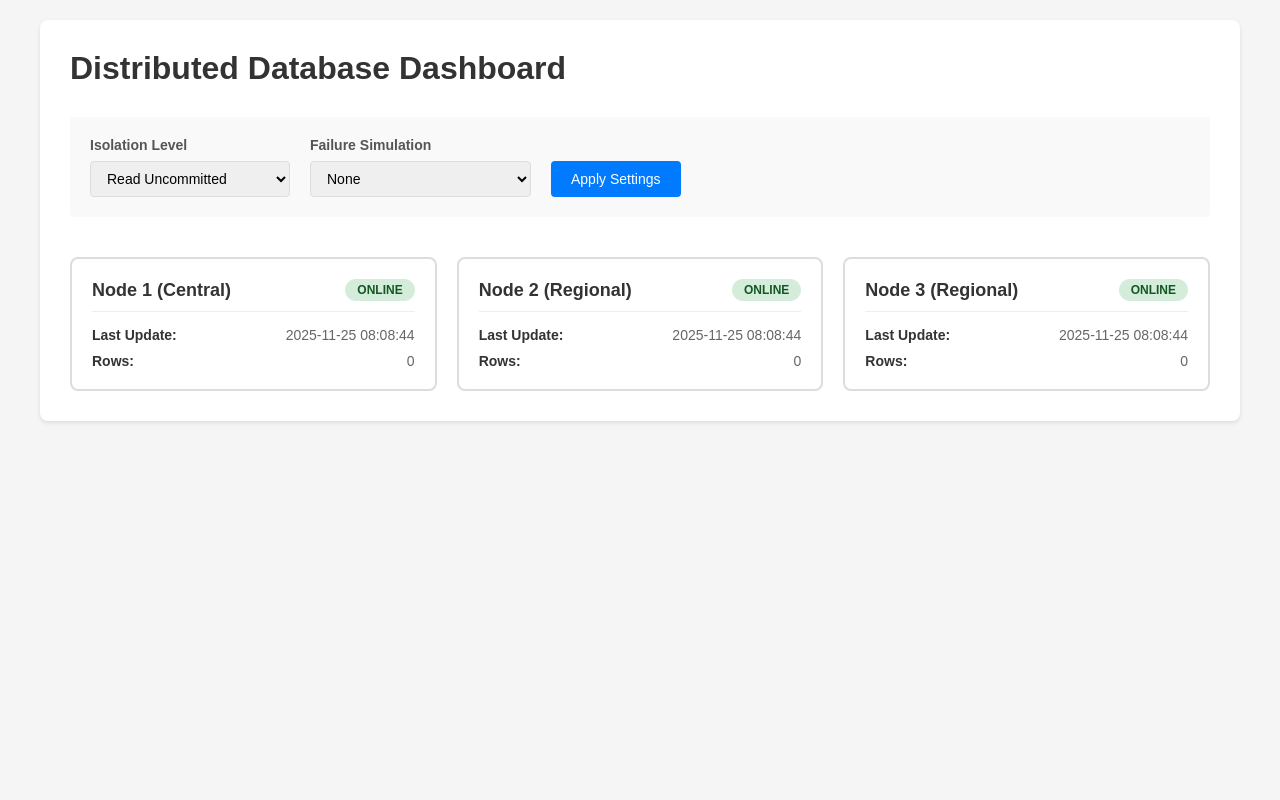
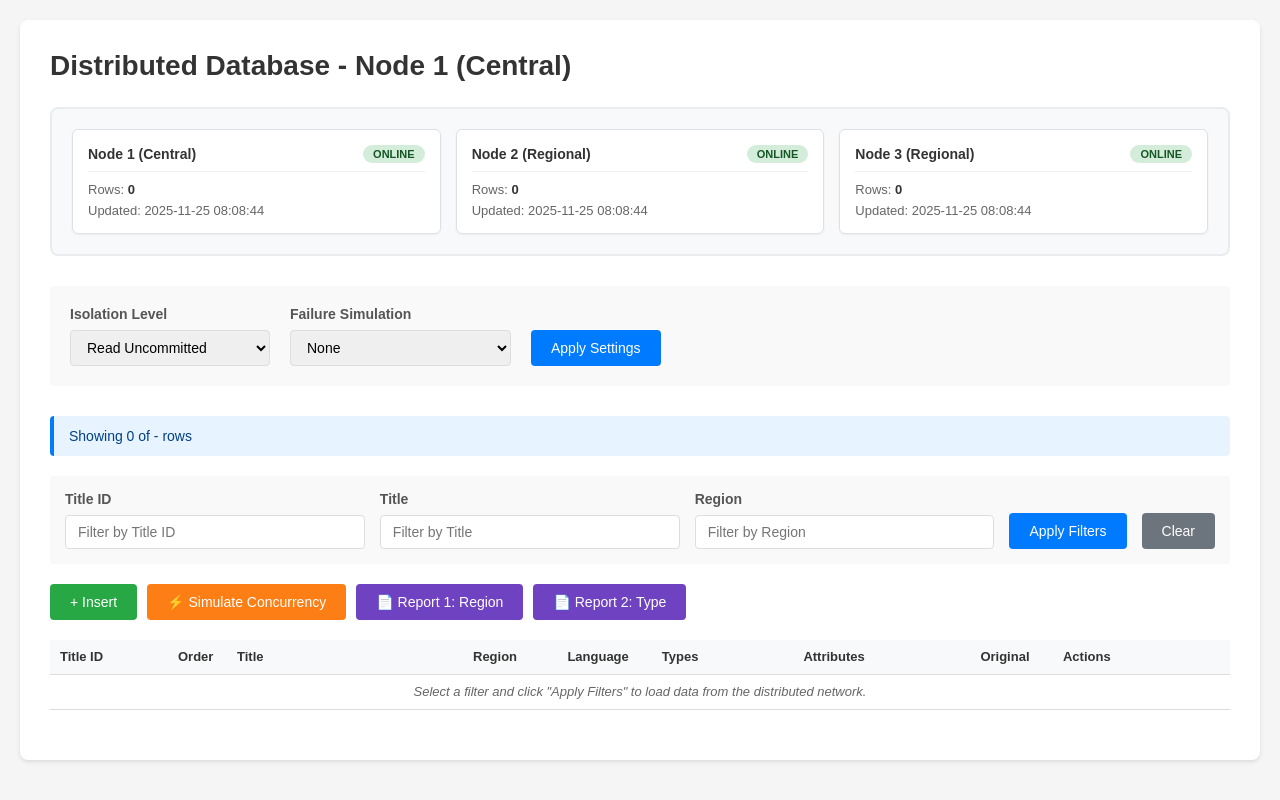
Before and after one commit to Immern/STADVDB_MCO2, a Flask app: page / in a window 1280 px wide. Run offline with Flask 3, Linux system fonts and the light colour scheme; data that the repository does not hold is empty.

Commit message:
merged the dashboard view into the node view

```diff
--- a/app.py
+++ b/app.py
@@ -238,10 +238,6 @@
         # Force autocommit = true for connection status check
         conn = get_db_connection(key, autocommit_conn=True)
         if conn:
-            # TODO: Implement real-time status monitoring
-            # - Check node health
-            # - Monitor active connections
-            # - Track transaction logs
             row_count = get_row_count(key)
             last_update = get_last_update(key)
             status_report[key] = {
@@ -256,8 +252,13 @@
                 "rows": 0,
                 "lastUpdate": "N/A"
             }
+
+    # Add local node information
+    status_report['local_node_id'] = LOCAL_NODE_ID
+    status_report['local_node_key'] = LOCAL_NODE_KEY
     status_report['active_transactions'] = list(ACTIVE_TXN_CONNECTIONS.keys())
     status_report['current_settings'] = GLOBAL_SETTINGS
+
     return jsonify(status_report)
 
 @app.route('/movies', methods=['GET'])
--- a/static/css/styles.css
+++ b/static/css/styles.css
@@ -12,7 +12,7 @@
 }
 
 .container {
-    max-width: 1200px;
+    max-width: 1400px;
     margin: 0 auto;
     background-color: white;
     padding: 30px;
@@ -22,8 +22,79 @@
 
 /* Headings */
 h1 {
+    margin-bottom: 25px;
+    color: #333;
+    font-size: 28px;
+}
+
+/* =======================
+   STATUS BAR (Non-clickable)
+   ======================= */
+.status-bar {
+    display: grid;
+    grid-template-columns: repeat(3, 1fr);
+    gap: 15px;
     margin-bottom: 30px;
+    padding: 20px;
+    background-color: #f8f9fa;
+    border-radius: 8px;
+    border: 2px solid #e9ecef;
+}
+
+.status-item {
+    padding: 15px;
+    background-color: white;
+    border-radius: 6px;
+    border: 1px solid #dee2e6;
+    box-shadow: 0 1px 3px rgba(0,0,0,0.05);
+}
+
+.status-item-header {
+    display: flex;
+    justify-content: space-between;
+    align-items: center;
+    margin-bottom: 10px;
+    padding-bottom: 8px;
+    border-bottom: 1px solid #f0f0f0;
+}
+
+.status-item-title {
+    font-size: 14px;
+    font-weight: bold;
     color: #333;
+}
+
+.status-item-info {
+    display: flex;
+    flex-direction: column;
+    gap: 6px;
+}
+
+.status-detail {
+    font-size: 13px;
+    color: #666;
+}
+
+.status-detail strong {
+    color: #333;
+    font-weight: 600;
+}
+
+.status-indicator {
+    padding: 3px 10px;
+    border-radius: 10px;
+    font-size: 11px;
+    font-weight: bold;
+}
+
+.status-online {
+    background-color: #d4edda;
+    color: #155724;
+}
+
+.status-offline {
+    background-color: #f8d7da;
+    color: #721c24;
 }
 
 /* =======================
@@ -33,7 +104,7 @@
     display: flex;
     gap: 20px;
     align-items: flex-end;
-    margin-bottom: 40px;
+    margin-bottom: 30px;
     padding: 20px;
     background-color: #f9f9f9;
     border-radius: 4px;
@@ -88,109 +159,6 @@
     background-color: #5a6268;
 }
 
-/* =======================
-   NODES GRID (Dashboard)
-   ======================= */
-
-.nodes-grid {
-    display: grid;
-    grid-template-columns: repeat(auto-fit, minmax(300px, 1fr));
-    gap: 20px;
-}
-
-.node-card {
-    border: 2px solid #ddd;
-    border-radius: 8px;
-    padding: 20px;
-    cursor: pointer;
-    transition: all 0.3s;
-    background-color: white;
-}
-
-.node-card:hover {
-    border-color: #007bff;
-    box-shadow: 0 4px 12px rgba(0,123,255,0.2);
-    transform: translateY(-2px);
-}
-
-.node-header {
-    display: flex;
-    justify-content: space-between;
-    align-items: center;
-    margin-bottom: 15px;
-    padding-bottom: 10px;
-    border-bottom: 1px solid #eee;
-}
-
-.node-title {
-    font-size: 18px;
-    font-weight: bold;
-    color: #333;
-}
-
-.status-indicator {
-    padding: 4px 12px;
-    border-radius: 12px;
-    font-size: 12px;
-    font-weight: bold;
-}
-
-.status-online {
-    background-color: #d4edda;
-    color: #155724;
-}
-
-.status-offline {
-    background-color: #f8d7da;
-    color: #721c24;
-}
-
-.node-info {
-    display: flex;
-    flex-direction: column;
-    gap: 10px;
-}
-
-.info-row {
-    display: flex;
-    justify-content: space-between;
-    font-size: 14px;
-    color: #666;
-}
-
-.info-label {
-    font-weight: bold;
-    color: #333;
-}
-
-/* =======================
-   NODE VIEW PAGE
-   ======================= */
-
-.node-view {
-    display: none;
-}
-
-.node-view.active {
-    display: block;
-}
-
-.view-header {
-    display: flex;
-    justify-content: space-between;
-    align-items: center;
-    margin-bottom: 20px;
-}
-
-.back-button {
-    background-color: #6c757d;
-    margin-right: 10px;
-}
-
-.back-button:hover {
-    background-color: #5a6268;
-}
-
 /* Row Count Display */
 .row-count-display {
     background-color: #e7f3ff;
@@ -233,11 +201,10 @@
     display: flex;
     gap: 10px;
     margin-bottom: 20px;
+    flex-wrap: wrap;
 }
 
-/* =======================
-   INSERT BUTTON
-   ======================= */
+/* Insert Button */
 .insert-button {
     background-color: #28a745;
 }
--- a/static/js/dashboard.js
+++ b/static/js/dashboard.js
@@ -1,42 +1,52 @@
 let currentNode = null;
 
-function navigateToNode(nodeNumber) {
-    currentNode = nodeNumber;
-    document.getElementById('dashboard-view').style.display = 'none';
-    document.getElementById('node-view').classList.add('active');
-    document.getElementById('current-node-title').textContent =
-        nodeNumber === 1 ? 'Node 1 (Central)' : `Node ${nodeNumber} (Regional)`;
+// Determine the local node from the backend
+async function detectLocalNode() {
+    try {
+        const response = await fetch('/status');
+        const status = await response.json();
 
-    // Load data for the selected node
-    loadNodeData(nodeNumber);
-}
+        // Check if backend provides local node information
+        if (status.local_node_id) {
+            currentNode = status.local_node_id;
+        } else {
+            // Default to Node 1 if not specified
+            currentNode = 1;
+        }
 
-function navigateToDashboard() {
-    document.getElementById('node-view').classList.remove('active');
-    document.getElementById('dashboard-view').style.display = 'block';
-    currentNode = null;
+        // Update the page title
+        const nodeTitle = currentNode === 1 ? 'Node 1 (Central)' : `Node ${currentNode} (Regional)`;
+        document.getElementById('current-node-title').textContent = nodeTitle;
 
-    // Refresh node status when returning to dashboard
-    loadNodeStatus();
+        console.log(`Local Node detected: ${currentNode}`);
+
+        return currentNode;
+
+    } catch (error) {
+        console.error('Error detecting local node:', error);
+        currentNode = 1; // Default to Node 1
+        document.getElementById('current-node-title').textContent = 'Node 1 (Central)';
+        return 1;
+    }
 }
 
 function applySettings() {
     const isolationLevel = document.getElementById('isolation-level').value;
     const failureSimulation = document.getElementById('failure-simulation').value;
-    const autoCommit = document.getElementById('auto-commit').value // will require an auto-commit element from the frontend
 
     console.log('Applying settings:', { isolationLevel, failureSimulation });
 
-    // TODO: Send settings to backend
-    // - Apply isolation level to transactions
-    // - Disable/Enable autocommit
-    // - Configure failure simulation scenarios
-    // - Update backend transaction handling
+    // Map frontend values to backend expected format
+    const isolationLevelMap = {
+        'read-uncommitted': 'READ UNCOMMITTED',
+        'read-committed': 'READ COMMITTED',
+        'repeatable-read': 'REPEATABLE READ',
+        'serializable': 'SERIALIZABLE'
+    };
 
     const settingsPayload = {
-        isolationLevel: isolationLevel,
-        failureSimulation: failureSimulation,
-        autoCommit: autoCommit // if implemented
+        isolationLevel: isolationLevelMap[isolationLevel],
+        failureSimulation: failureSimulation
     };
 
     // Send settings to backend
@@ -48,10 +58,14 @@
         body: JSON.stringify(settingsPayload),
     })
     .then(response => response.json())
-    .then(data => console.log('Backend response:', data))
-    .catch((error) => console.error('Error sending settings:', error));
-
-    alert(`Settings applied:\nIsolation Level: ${isolationLevel}\nFailure Simulation: ${failureSimulation}\nAuto Commit: ${autoCommit}`);
+    .then(data => {
+        console.log('Backend response:', data);
+        alert(`Settings applied successfully:\n${data.logs.join('\n')}`);
+    })
+    .catch((error) => {
+        console.error('Error sending settings:', error);
+        alert('Failed to apply settings. Check console for details.');
+    });
 }
 
 // Load node status from backend
@@ -62,17 +76,19 @@
 
         console.log('Node status:', status);
 
-        // Update each node card with real-time data
-        for (const [nodeKey, nodeData] of Object.entries(status)) {
-            updateNodeCard(nodeKey, nodeData);
-        }
+        // Update each node status card
+        ['node1', 'node2', 'node3'].forEach(nodeKey => {
+            if (status[nodeKey]) {
+                updateNodeStatus(nodeKey, status[nodeKey]);
+            }
+        });
 
     } catch (error) {
         console.error('Error loading node status:', error);
 
         // Show error state for all nodes
         ['node1', 'node2', 'node3'].forEach(nodeKey => {
-            updateNodeCard(nodeKey, {
+            updateNodeStatus(nodeKey, {
                 status: 'ERROR',
                 rows: 0,
                 lastUpdate: 'N/A'
@@ -81,7 +97,7 @@
     }
 }
 
-function updateNodeCard(nodeKey, nodeData) {
+function updateNodeStatus(nodeKey, nodeData) {
     const statusElement = document.getElementById(`${nodeKey}-status`);
     const rowsElement = document.getElementById(`${nodeKey}-rows`);
     const updateElement = document.getElementById(`${nodeKey}-update`);
@@ -105,24 +121,23 @@
     }
 }
 
-// TODO: Implement real-time monitoring
-// - Auto-refresh node status every 5-10 seconds
-// - Monitor node health metrics
-// - Display connection status
-// - Show transaction logs
-// - Track replication lag
-// - Alert on node failures
-
-// Auto-refresh node status (optional)
+// Auto-refresh node status
 function startStatusMonitoring() {
     // Initial load
     loadNodeStatus();
 
-    // TODO: Uncomment to enable auto-refresh every 10 seconds
-    // setInterval(loadNodeStatus, 10000);
+    // Auto-refresh every 10 seconds
+    setInterval(loadNodeStatus, 10000);
 }
 
-// Start monitoring when page loads
-document.addEventListener('DOMContentLoaded', function() {
+// Initialize on page load
+document.addEventListener('DOMContentLoaded', async function() {
+    // Detect local node first
+    await detectLocalNode();
+
+    // Start status monitoring
     startStatusMonitoring();
+
+    // Load initial data for the current node
+    loadNodeData(currentNode);
 });
--- a/templates/index.html
+++ b/templates/index.html
@@ -3,15 +3,51 @@
 <head>
     <meta charset="UTF-8">
     <meta name="viewport" content="width=device-width, initial-scale=1.0">
-    <title>Distributed Database - Dashboard</title>
+    <title>Distributed Database - Node View</title>
 
     <!-- CSS File -->
     <link rel="stylesheet" href="{{ url_for('static', filename='css/styles.css') }}">
 </head>
 <body>
-    <!-- Dashboard View -->
-    <div id="dashboard-view" class="container">
-        <h1>Distributed Database Dashboard</h1>
+    <!-- Single Unified View -->
+    <div id="main-view" class="container">
+        <h1>Distributed Database - <span id="current-node-title">Loading...</span></h1>
+
+        <!-- Node Status Bar (Non-clickable) -->
+        <div class="status-bar">
+            <div class="status-item">
+                <div class="status-item-header">
+                    <span class="status-item-title">Node 1 (Central)</span>
+                    <span class="status-indicator status-online" id="node1-status">LOADING...</span>
+                </div>
+                <div class="status-item-info">
+                    <span class="status-detail">Rows: <strong id="node1-rows">--</strong></span>
+                    <span class="status-detail">Updated: <span id="node1-update">--</span></span>
+                </div>
+            </div>
+
+            <div class="status-item">
+                <div class="status-item-header">
+                    <span class="status-item-title">Node 2 (Regional)</span>
+                    <span class="status-indicator status-online" id="node2-status">LOADING...</span>
+                </div>
+                <div class="status-item-info">
+                    <span class="status-detail">Rows: <strong id="node2-rows">--</strong></span>
+                    <span class="status-detail">Updated: <span id="node2-update">--</span></span>
+                </div>
+            </div>
+
+            <div class="status-item">
+                <div class="status-item-header">
+                    <span class="status-item-title">Node 3 (Regional)</span>
+                    <span class="status-indicator status-online" id="node3-status">LOADING...</span>
+                </div>
+                <div class="status-item-info">
+                    <span class="status-detail">Rows: <strong id="node3-rows">--</strong></span>
+                    <span class="status-detail">Updated: <span id="node3-update">--</span></span>
+                </div>
+            </div>
+        </div>
 
         <!-- Settings Section -->
         <div class="settings-section">
@@ -37,71 +73,6 @@
             </div>
 
             <button onclick="applySettings()">Apply Settings</button>
-        </div>
-
-        <!-- Nodes Grid -->
-        <div class="nodes-grid">
-            <div class="node-card" onclick="navigateToNode(1)">
-                <div class="node-header">
-                    <div class="node-title">Node 1 (Central)</div>
-                    <span class="status-indicator status-online" id="node1-status">LOADING...</span>
-                </div>
-                <div class="node-info">
-                    <div class="info-row">
-                        <span class="info-label">Last Update:</span>
-                        <span id="node1-update">--</span>
-                    </div>
-                    <div class="info-row">
-                        <span class="info-label">Rows:</span>
-                        <span id="node1-rows">--</span>
-                    </div>
-                </div>
-            </div>
-
-            <div class="node-card" onclick="navigateToNode(2)">
-                <div class="node-header">
-                    <div class="node-title">Node 2 (Regional)</div>
-                    <span class="status-indicator status-online" id="node2-status">LOADING...</span>
-                </div>
-
-                <div class="node-info">
-                    <div class="info-row">
-                        <span class="info-label">Last Update:</span>
-                        <span id="node2-update">--</span>
-                    </div>
-                    <div class="info-row">
-                        <span class="info-label">Rows:</span>
-                        <span id="node2-rows">--</span>
-                    </div>
-                </div>
-            </div>
-
-            <div class="node-card" onclick="navigateToNode(3)">
-                <div class="node-header">
-                    <div class="node-title">Node 3 (Regional)</div>
-                    <span class="status-indicator status-online" id="node3-status">LOADING...</span>
-                </div>
-                <div class="node-info">
-                    <div class="info-row">
-                        <span class="info-label">Last Update:</span>
-                        <span id="node3-update">--</span>
-                    </div>
-                    <div class="info-row">
-                        <span class="info-label">Rows:</span>
-                        <span id="node3-rows">--</span>
-                    </div>
-                </div>
-            </div>
-        </div>
-    </div>
-
-    <!-- Node View Template -->
-    <div id="node-view" class="container node-view">
-        <div class="view-header">
-            <div>
-                <button class="back-button" onclick="navigateToDashboard()">← Back</button>
-                <span style="font-size: 24px; font-weight: bold;" id="current-node-title">Node 1</span>
-            </div>
         </div>
 
         <!-- Row Count Display -->
```
Also changed, not shown: other parts of static/css/styles.css (+41 -57 lines).
